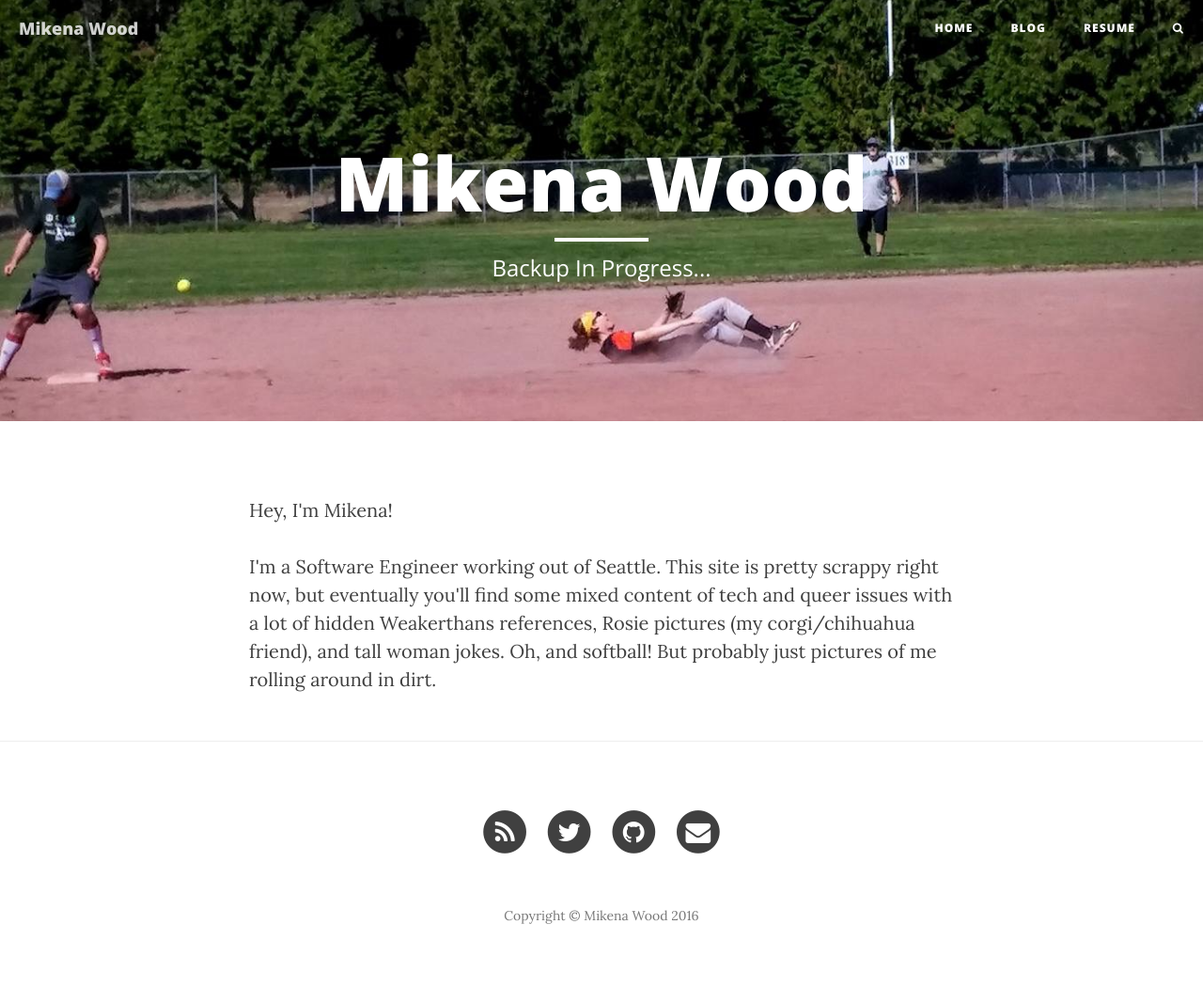
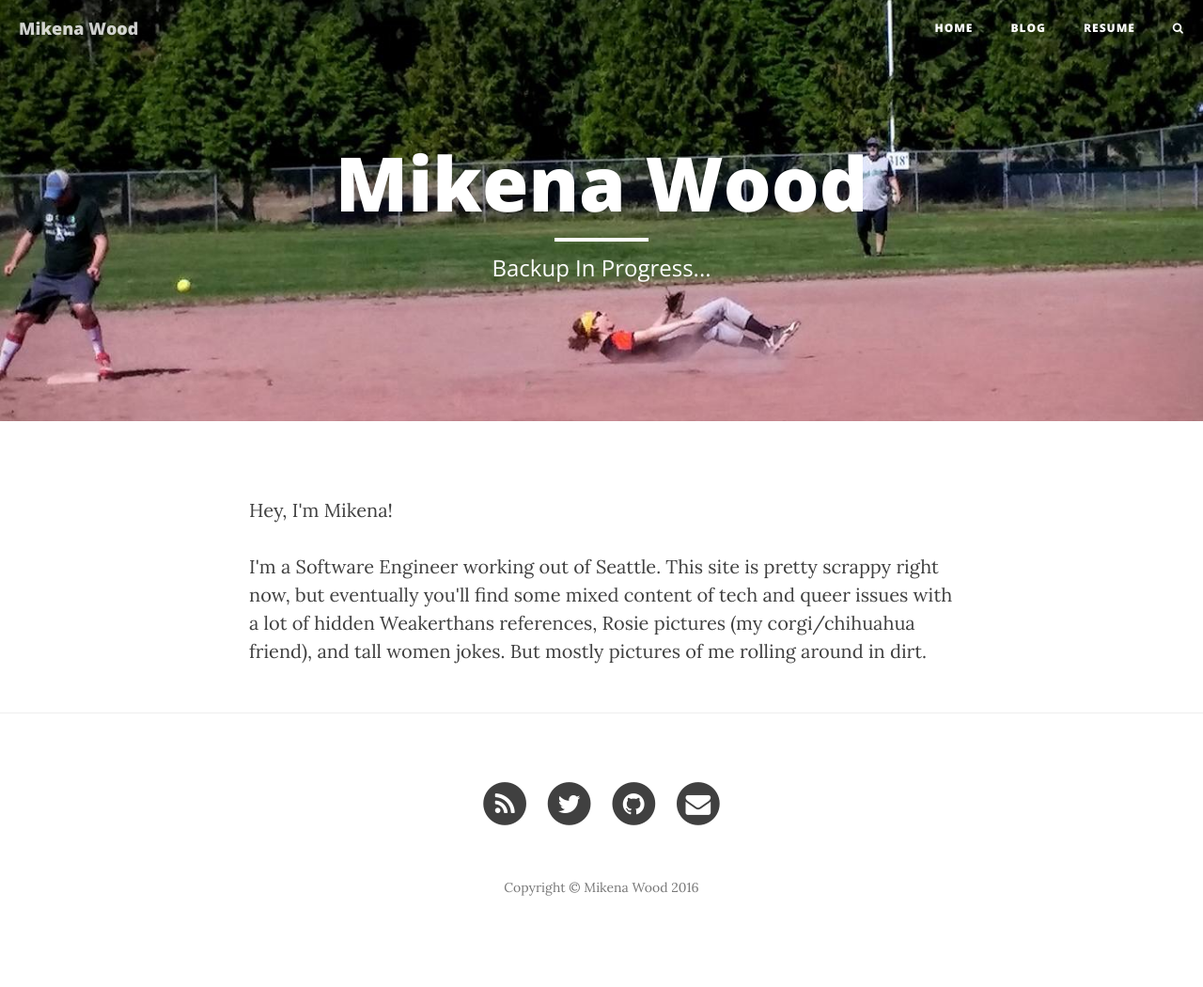
Before and after one commit to mi-wood/mi-wood.github.io, a Jekyll site: the page built from index.html, in a window 1280 px wide. Shown: the whole page at 94% size. Built offline with Jekyll 4.4.1, drawn with Linux system fonts in a browser that asks for light colours; nearby versions of some CDN libraries; after the commit the page ends 1020 px from its top, so only the background shows below that.

Commit message:
update description

```diff
--- a/index.html
+++ b/index.html
@@ -11,7 +11,7 @@ header-img: "img/home-bg.jpg"
     Hey, I'm Mikena!
     </p>
     <p>
-    I'm a Software Engineer working out of Seattle. This site is pretty scrappy right now, but eventually you'll find some mixed content of tech and queer issues with a lot of hidden Weakerthans references, Rosie pictures (my corgi/chihuahua friend), and tall woman jokes. Oh, and softball! But probably just pictures of me rolling around in dirt.
+    I'm a Software Engineer working out of Seattle. This site is pretty scrappy right now, but eventually you'll find some mixed content of tech and queer issues with a lot of hidden Weakerthans references, Rosie pictures (my corgi/chihuahua friend), and tall women jokes. But mostly pictures of me rolling around in dirt.
 		</p>
 	</div>
 </section>
```
